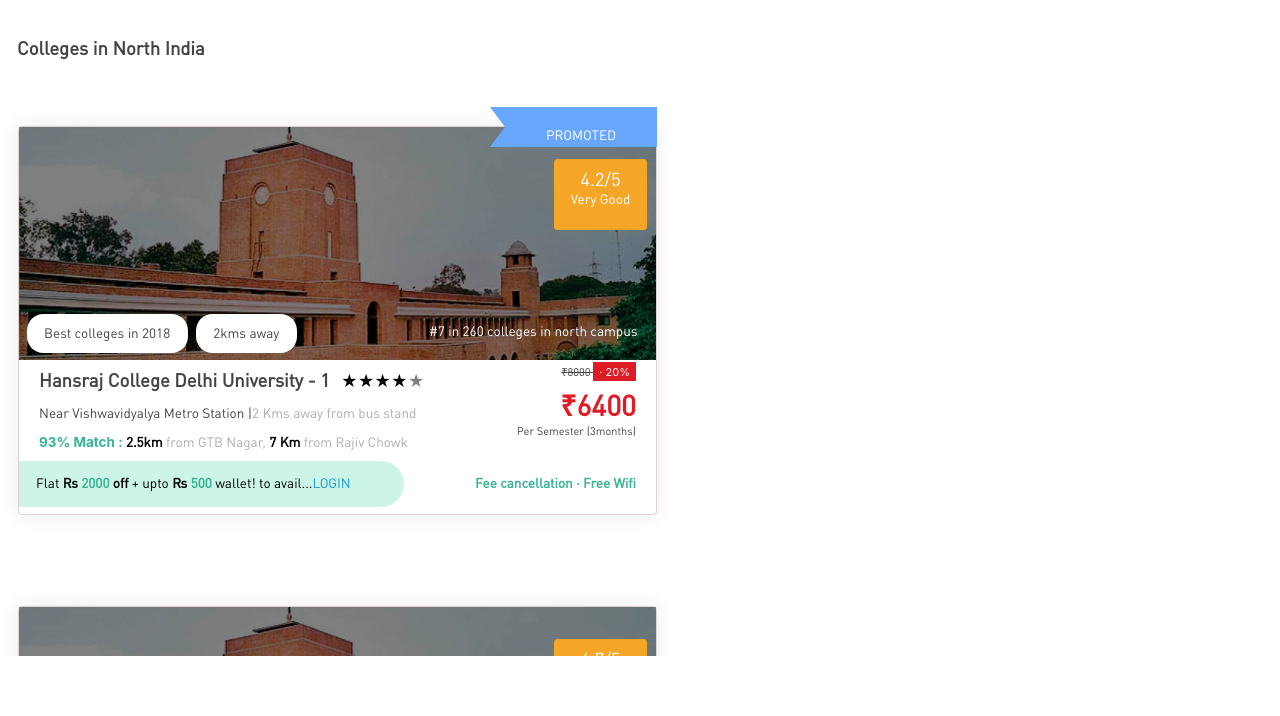
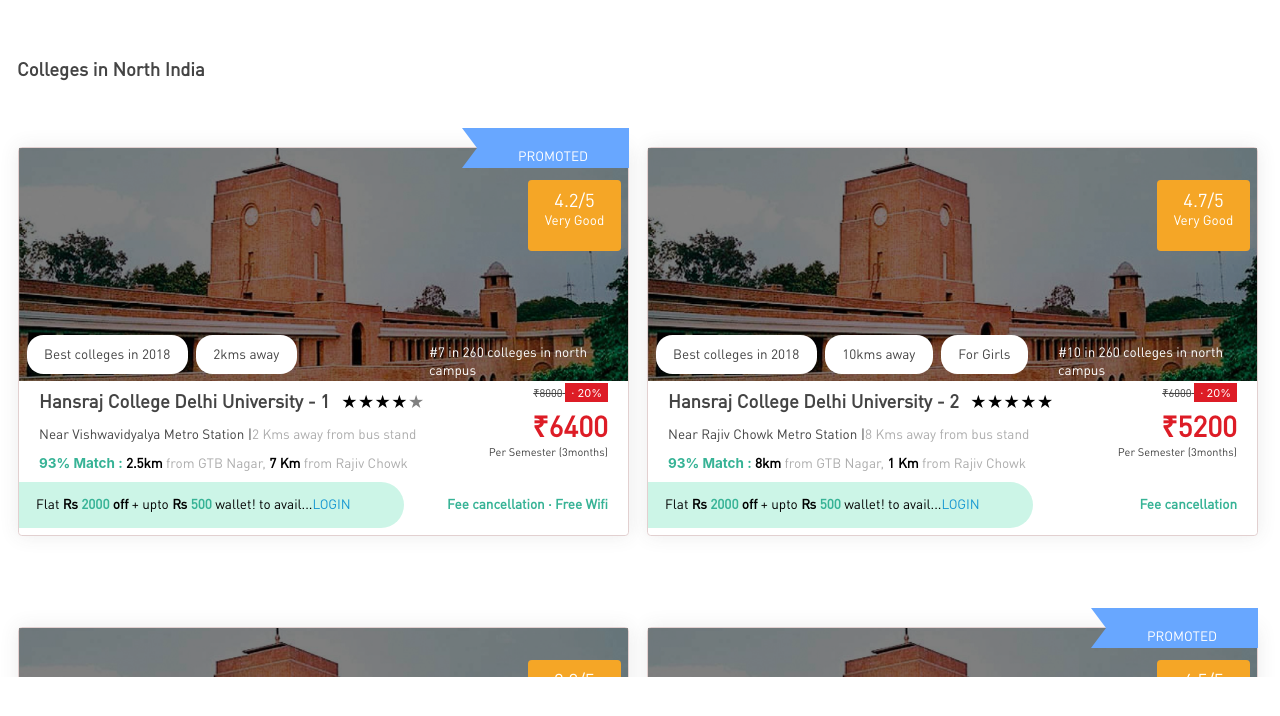
Before and after one commit to AnubhavJohri/college-listing-app, a React (Create React App) app: page /home in a window 1280 px wide. Shown: the top 716 px of the page. Built offline with nearby package versions, Linux system fonts and the light colour scheme.

Commit message:
small css changes

```diff
--- a/src/Components/Common/CSS/CollegeCard.css
+++ b/src/Components/Common/CSS/CollegeCard.css
@@ -1,8 +1,8 @@
 .cardparentcontainer {
     width: 47.2%;
     height: 377px;
-    min-width: 637px;
-    margin: 68px 16px 23px 18px;
+    min-width: 609px;
+    margin: 68px 0px 23px 18px;
     padding: 0 0 10px;
     border-radius: 3.8px;
     box-shadow: 0 0 19px 0 rgba(68, 68, 68, 0.1);
@@ -15,7 +15,7 @@
   }
 
   .collegeImageContainer {
-    width: 637.3px;
+    width: 609px;
     height: 233.2px;
     /* padding: 28.3px 13px 10.8px 14.3px; */
   }
@@ -71,7 +71,7 @@
     color:#ffffff;
     text-align:center;
     position: absolute;
-    left: 535px;
+    left: 509px;
     top:0;
   }
 
@@ -97,7 +97,7 @@
     font-size: 13.5px;
     position: absolute;
     top: -20px;
-    left: 471px;
+    left: 443px;
     text-align:center;
   }
 
--- a/src/Components/Home/Home.js
+++ b/src/Components/Home/Home.js
@@ -68,7 +68,7 @@
     return (
         <div
          ref={parentDivRef}
-         style={{ height: '656px', overflowY:'scroll'}}>
+         style={{ height: '656px', overflowY:'scroll', marginTop: '21px'}}>
              <span className="ParentDivTitle"><b>Colleges in North India</b></span>
             {collegeData.map(college=>
             <CollegeCard
```
